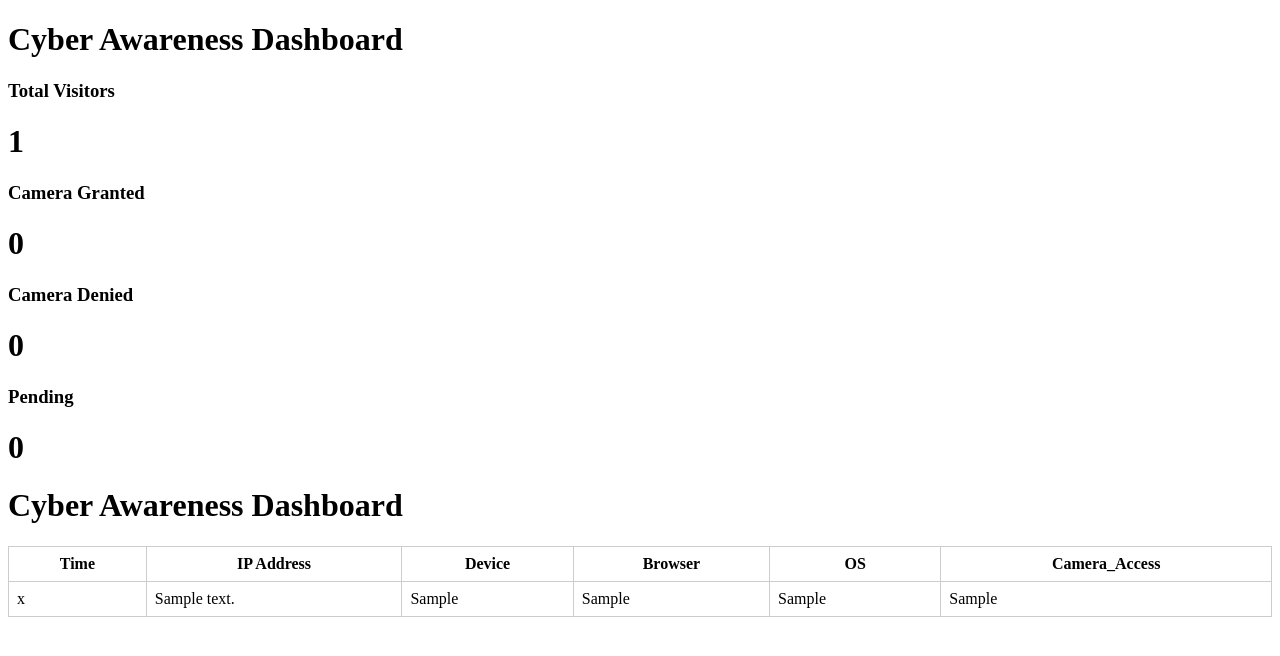
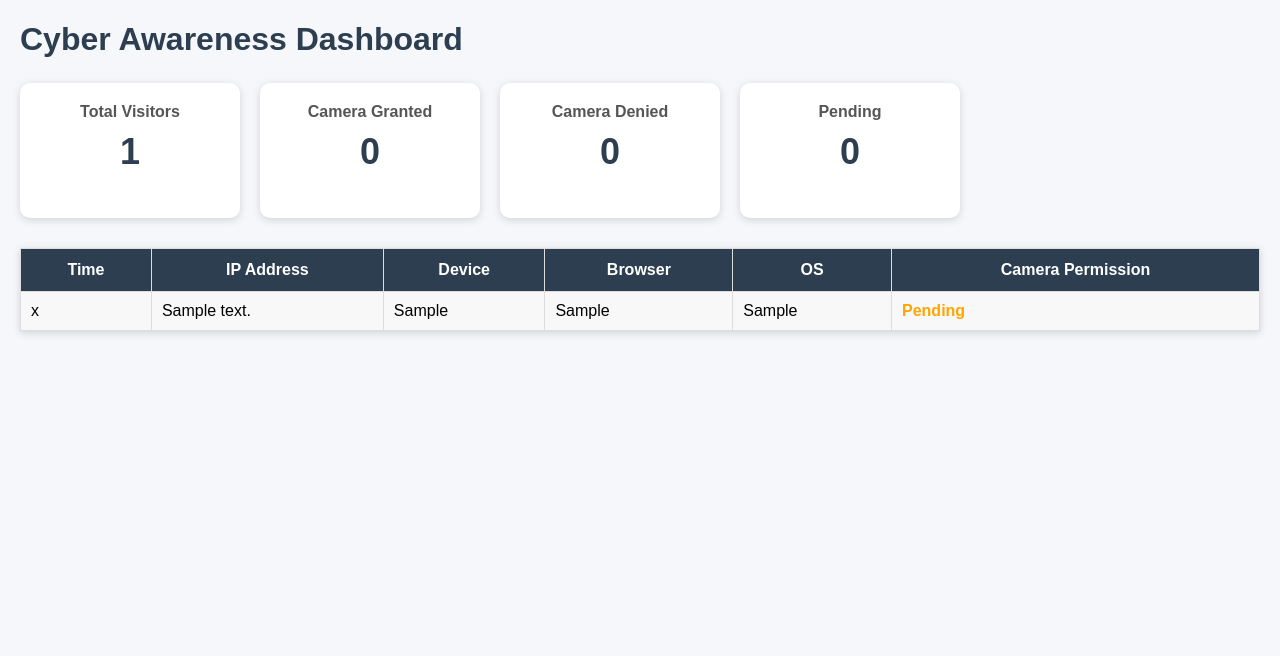
Before and after one commit to deeps-warrier/cyb-awareness-demo, a Flask app: page /dashboard in a window 1280 px wide. Shown: the top 656 px of the page. Run offline with Flask 3, Linux system fonts and the light colour scheme; tables that the repository leaves empty hold one stand-in row (values such as "Sample post").

Commit message:
Update dashboard.html

```diff
--- a/templates/dashboard.html
+++ b/templates/dashboard.html
@@ -1,23 +1,98 @@
 <!DOCTYPE html>
 <html>
 <head>
-<title>Dashboard</title>
+
+<title>Cyber Awareness Dashboard</title>
 
 <meta http-equiv="refresh" content="2">
 
 <style>
+
+body{
+    font-family: Arial, sans-serif;
+    margin: 20px;
+    background: #f5f7fa;
+}
+
+h1{
+    color: #2c3e50;
+    margin-bottom: 25px;
+}
+
+.cards{
+    display:flex;
+    gap:20px;
+    margin-bottom:30px;
+    flex-wrap:wrap;
+}
+
+.card{
+    background:white;
+    border-radius:10px;
+    padding:20px;
+    min-width:180px;
+    text-align:center;
+    box-shadow:0 2px 8px rgba(0,0,0,0.15);
+}
+
+.card h3{
+    margin:0;
+    color:#555;
+    font-size:16px;
+}
+
+.card h1{
+    margin-top:10px;
+    color:#2c3e50;
+    font-size:36px;
+}
+
 table{
     border-collapse:collapse;
     width:100%;
+    background:white;
+    box-shadow:0 2px 8px rgba(0,0,0,0.15);
 }
-td,th{
-border:1px solid #ccc;
-padding:8px;
+
+th{
+    background:#2c3e50;
+    color:white;
+    padding:12px;
 }
+
+td{
+    padding:10px;
+}
+
+td, th{
+    border:1px solid #ddd;
+}
+
+tr:nth-child(even){
+    background:#f8f8f8;
+}
+
+.granted{
+    color:green;
+    font-weight:bold;
+}
+
+.denied{
+    color:red;
+    font-weight:bold;
+}
+
+.pending{
+    color:orange;
+    font-weight:bold;
+}
+
 </style>
 
 </head>
+
 <body>
+
 <h1>Cyber Awareness Dashboard</h1>
 
 <div class="cards">
@@ -43,7 +118,6 @@ padding:8px;
     </div>
 
 </div>
-<h1>Cyber Awareness Dashboard</h1>
 
 <table>
 
@@ -53,18 +127,34 @@ padding:8px;
     <th>Device</th>
     <th>Browser</th>
     <th>OS</th>
-<th>Camera_Access</th>
+    <th>Camera Permission</th>
 </tr>
 
 {% for row in rows %}
 
 <tr>
+
     <td>{{ row[1] }}</td>
     <td>{{ row[2] }}</td>
     <td>{{ row[3] }}</td>
     <td>{{ row[4] }}</td>
     <td>{{ row[5] }}</td>
-<td>{{ row[6] }}</td>
+
+    <td>
+
+    {% if row[6] == "Granted" %}
+        <span class="granted">Granted</span>
+
+    {% elif row[6] == "Denied" %}
+        <span class="denied">Denied</span>
+
+    {% else %}
+        <span class="pending">Pending</span>
+
+    {% endif %}
+
+    </td>
+
 </tr>
 
 {% endfor %}
```
Lines whose indentation alone changed are shown as unchanged.
